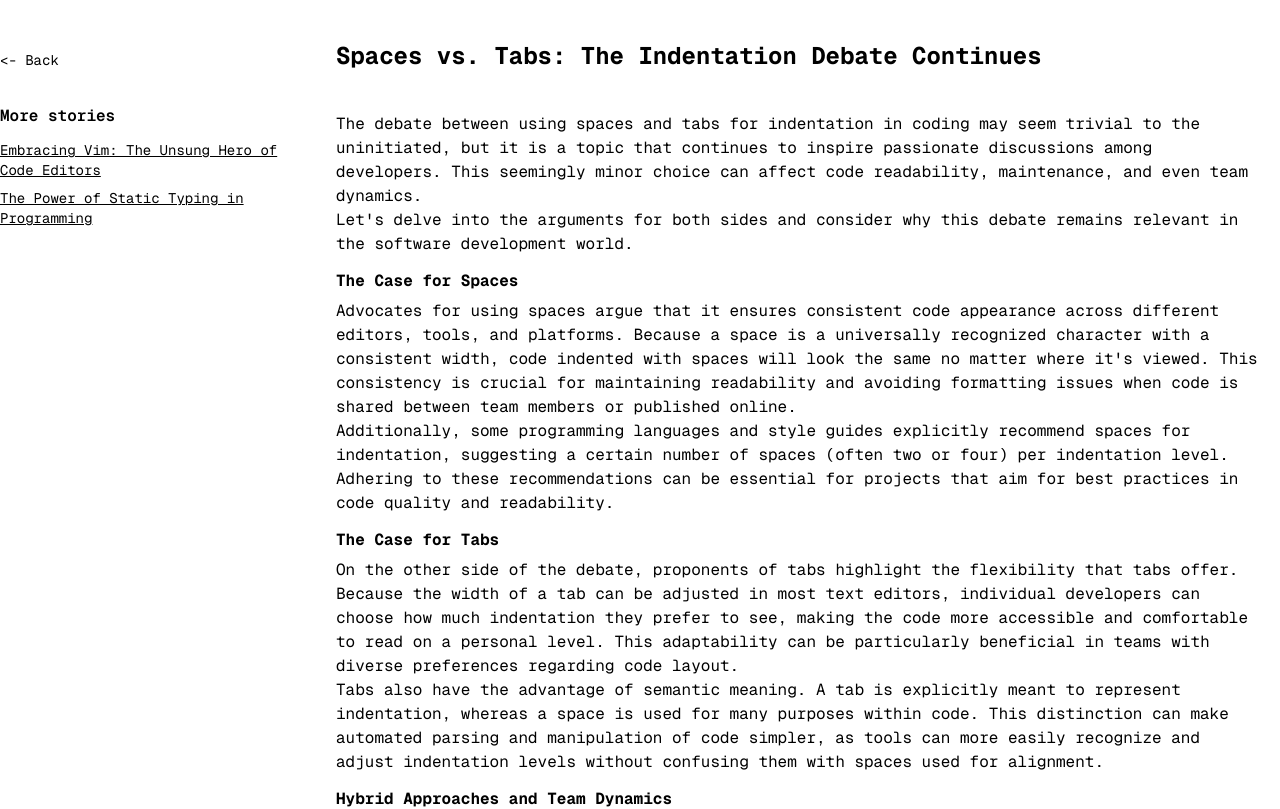
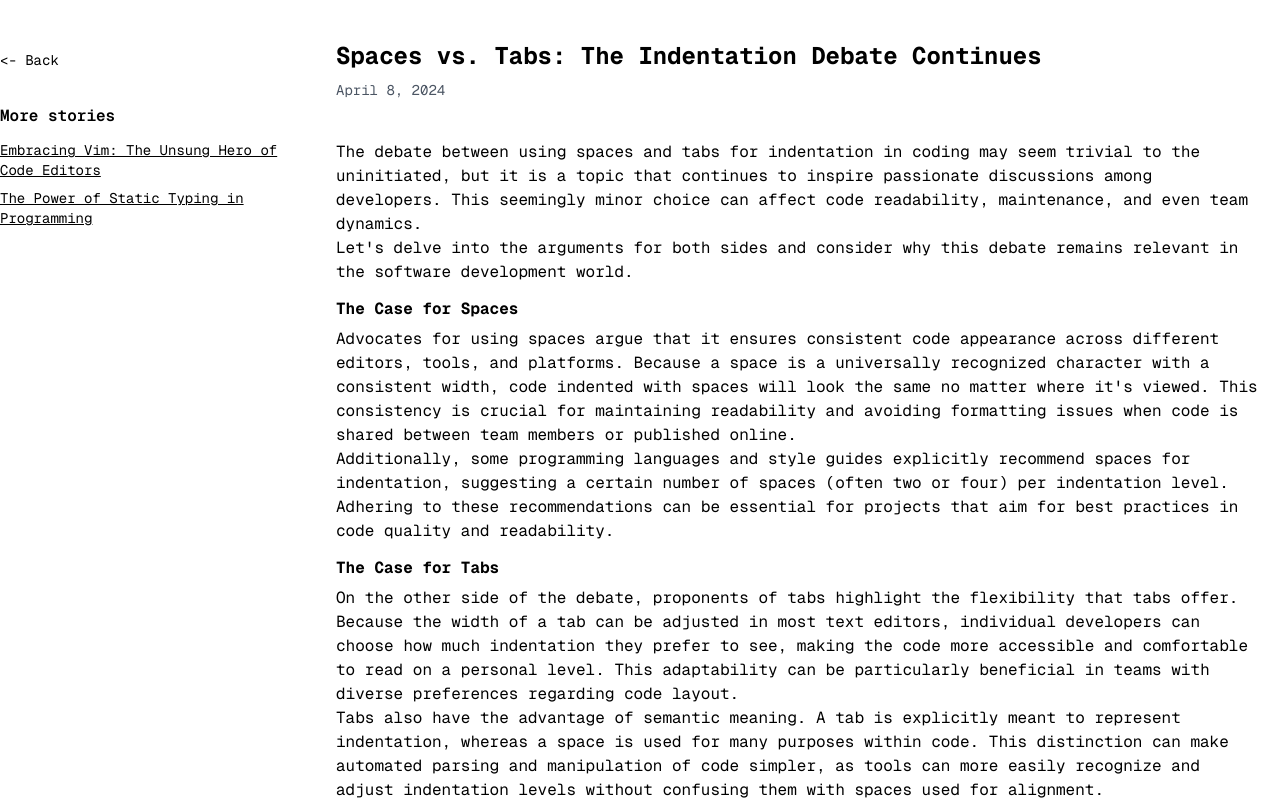
Before and after one commit to Ahamed-Favas/mdx-folio, a Next.js app: page /blog/spaces-vs-tabs in a window 1280 px wide. Shown: the top 809 px of the page. Built offline with nearby package versions, Linux system fonts and the light colour scheme.

Commit message:
ui improvements

```diff
--- a/app/blog/[slug]/page.tsx
+++ b/app/blog/[slug]/page.tsx
@@ -118,7 +118,7 @@
             </aside>
         <div className="w-full p-4 md:w-3/4">
           <h2 className="text-2xl font-bold mb-2">{article.title}</h2>
-          <p className="text-sm text-gray-600 mb-2">{article.fomatedDate}</p>
+          <p className="text-sm text-gray-600 mb-2">{article.formattedDate}</p>
           <div className="mt-10">{article.content}</div>
         </div>
       </div>
```
